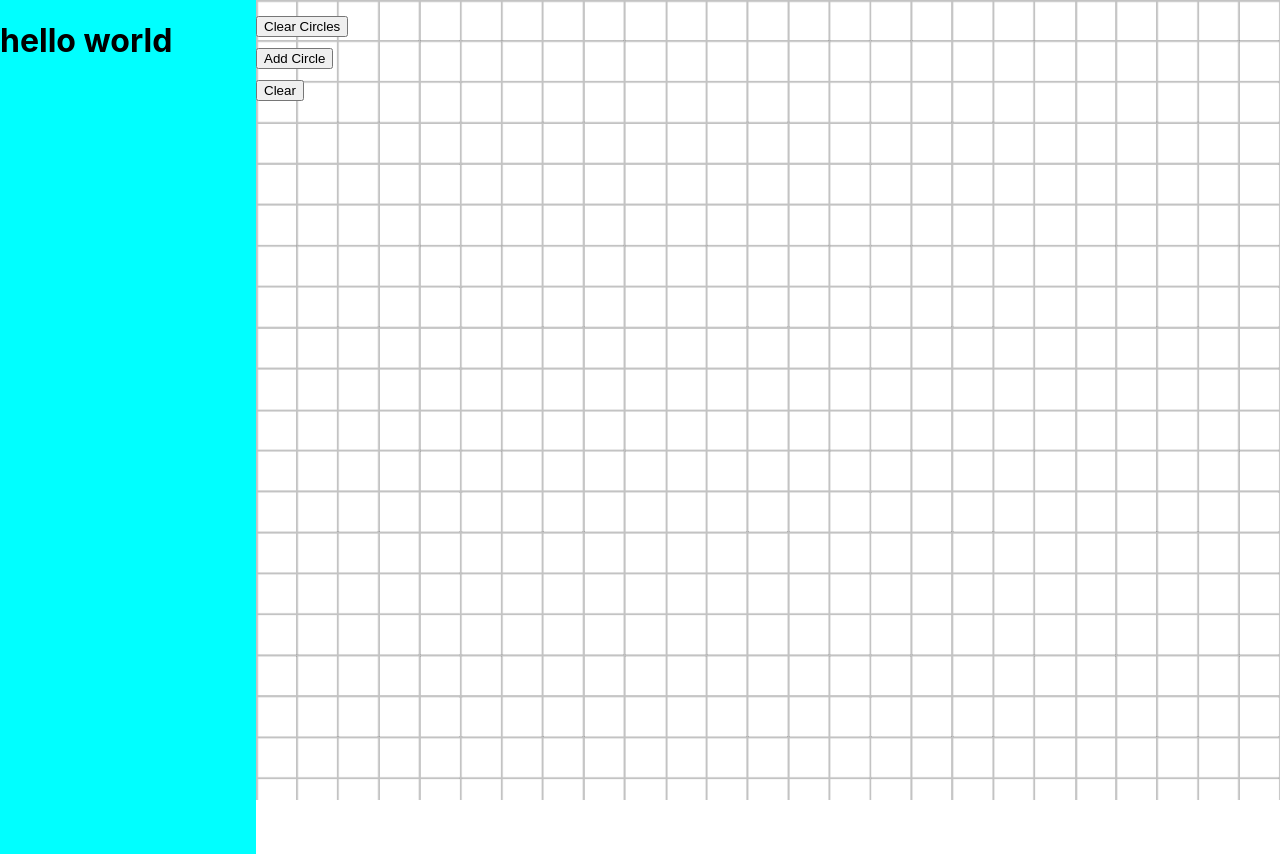
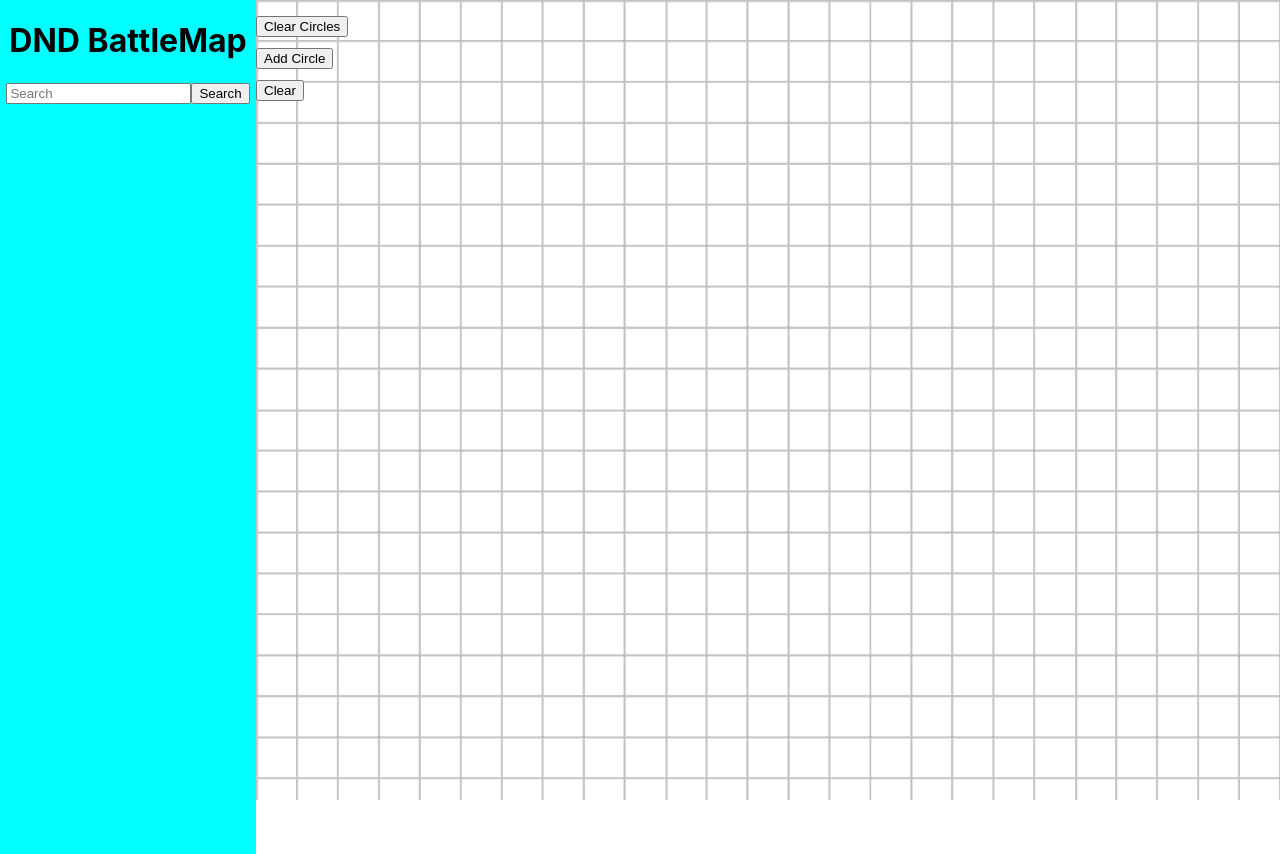
Before and after one commit to felipegchaves/capstone-DND-battleMap, a React (Create React App) app: page / in a window 1280 px wide. Built offline with nearby package versions, Linux system fonts and the light colour scheme.

Commit message:
fixed axios call

```diff
--- a/package.json
+++ b/package.json
@@ -6,6 +6,7 @@
     "@testing-library/jest-dom": "^5.16.5",
     "@testing-library/react": "^13.4.0",
     "@testing-library/user-event": "^13.5.0",
+    "axios": "^1.3.5",
     "react": "^18.2.0",
     "react-beautiful-dnd": "^13.1.1",
     "react-dnd": "^16.0.1",
--- a/src/components/SideBar/SideBar.jsx
+++ b/src/components/SideBar/SideBar.jsx
@@ -1,9 +1,39 @@
-import './SideBar.scss'
+import { useState, useEffect } from 'react';
+import axios from 'axios';
+import './SideBar.scss';
 
 export default function SideBar() {
-    return (
-        <div className='sidebar'>
-        <h1>hello world</h1>
-        </div>
-    )
+  const [searchQuery, setSearchQuery] = useState('');
+  const [searchResult, setSearchResult] = useState(null);
+
+  function handleSearch(event) {
+    setSearchQuery(event.target.value);
+  }
+
+  function searchMonster() {
+      if (searchQuery.trim() !== '') {
+        axios.get(`http://localhost:8080/monsters?name=${searchQuery}`)
+        .then((response) => {
+          setSearchResult(response.data);
+        })
+        .catch((error) => {
+          console.error(error);
+        });
+    }
+  }
+
+
+  useEffect(() => {
+    console.log(searchResult);
+  }, [searchResult]);
+
+  return (
+    <div className='sidebar'>
+      <h1 className='sidebar__title'>DND BattleMap</h1>
+      <div>
+        <input type='text' placeholder='Search' value={searchQuery} onChange={handleSearch} />
+        <button onClick={searchMonster}>Search</button>
+      </div>
+    </div>
+  );
 }
--- a/src/components/SideBar/SideBar.scss
+++ b/src/components/SideBar/SideBar.scss
@@ -1,4 +1,9 @@
 .sidebar {
+    display: flex;
+    flex-direction: column;
+    align-items: center;
     background-color: aqua;
     width: 20vw;
+    &__title {
+    }
 }
```
Also changed, not shown: 1 other file (tests, documents, lock files or other folders).
